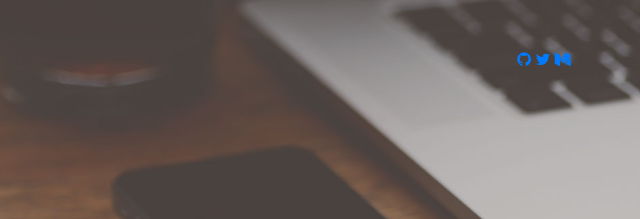
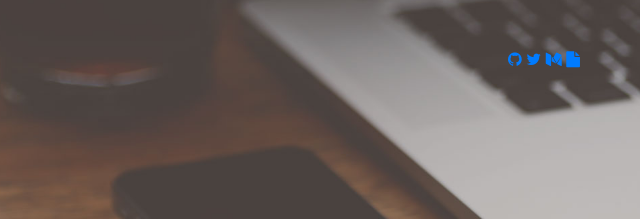
Before and after one commit to l2silver/l2silver.github.io, a website with bundled scripts: page index.html in a window 1280 px wide. Shown: the part 385-604 px from the top of the page, 96-736 px from the left. Built offline with nearby package versions, Linux system fonts and the light colour scheme.

Commit message:
add resume link

```diff
--- a/index.html
+++ b/index.html
@@ -41,6 +41,8 @@
               <a href="https://github.com/l2silver"><i class="fa fa-github"></i></a>
               <a href="https://twitter.com/leigh2silver"><i class="fa fa-twitter"></i></a>
               <a href="https://medium.com/@l2silver"><i class="fa fa-medium"></i></a>
+              <a href="https://docs.google.com/document/d/e/2PACX-1vT_LZyhHUod2VxE0gwqFSOx4MwL8iez7mXo9a2eExiUETntg_N7CTtsP-J-lUvBCBbhwqXfqqtafRhE/pub"><i class="fa fa-file"></i></a>
+
             </li>
           </ul>
         </div>
```
